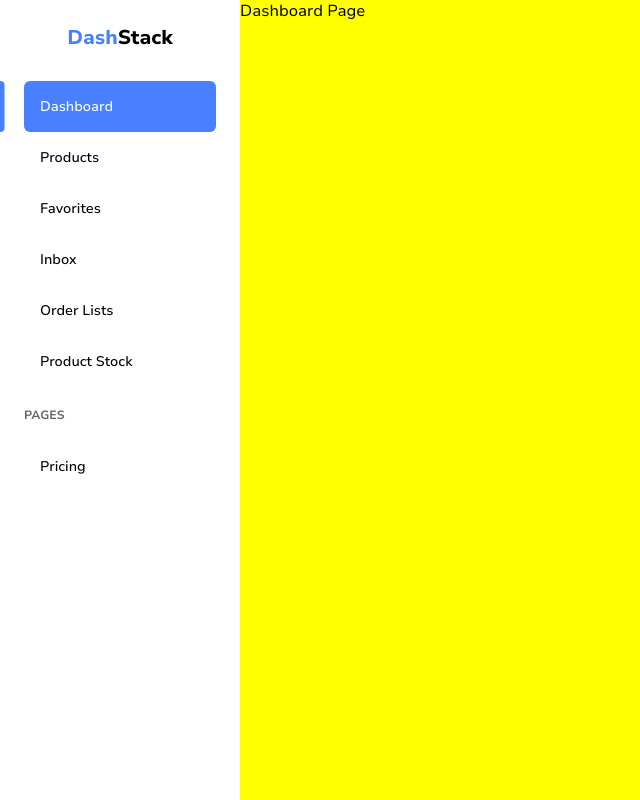
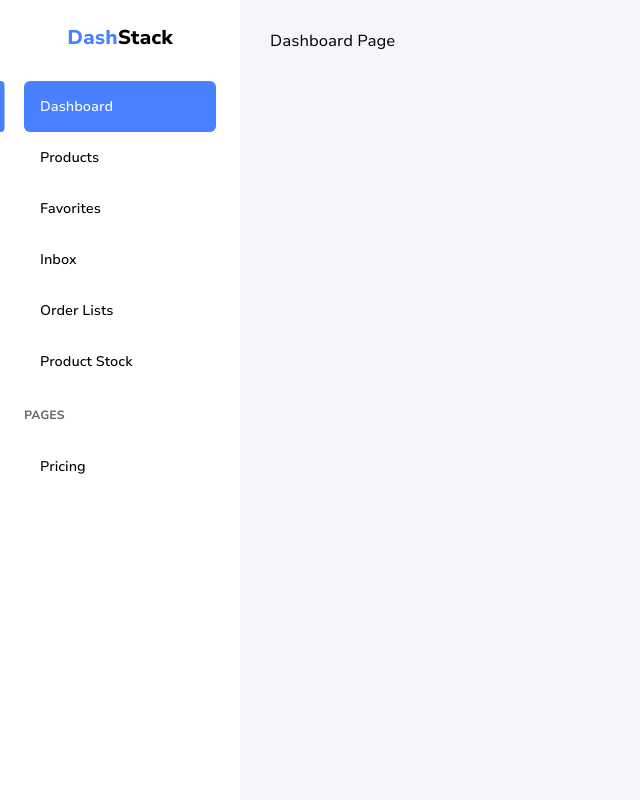
Before and after one commit to AliBayatMokhtari/dash-stack, a React (Create React App) app: page /#/dashboard in a window 1280 px wide. Shown: the whole page, without its empty margins (0-640 px from the left). Built offline with nearby package versions, Linux system fonts and the light colour scheme.

Commit message:
fix: layout styles

```diff
--- a/src/components/layout/layout.styles.js
+++ b/src/components/layout/layout.styles.js
@@ -7,7 +7,7 @@ const useStyles = createUseStyles({
   },
   content: {
     flexGrow: 1,
-    background: "yellow",
+    padding: "1.875rem",
   },
 });
 
```
